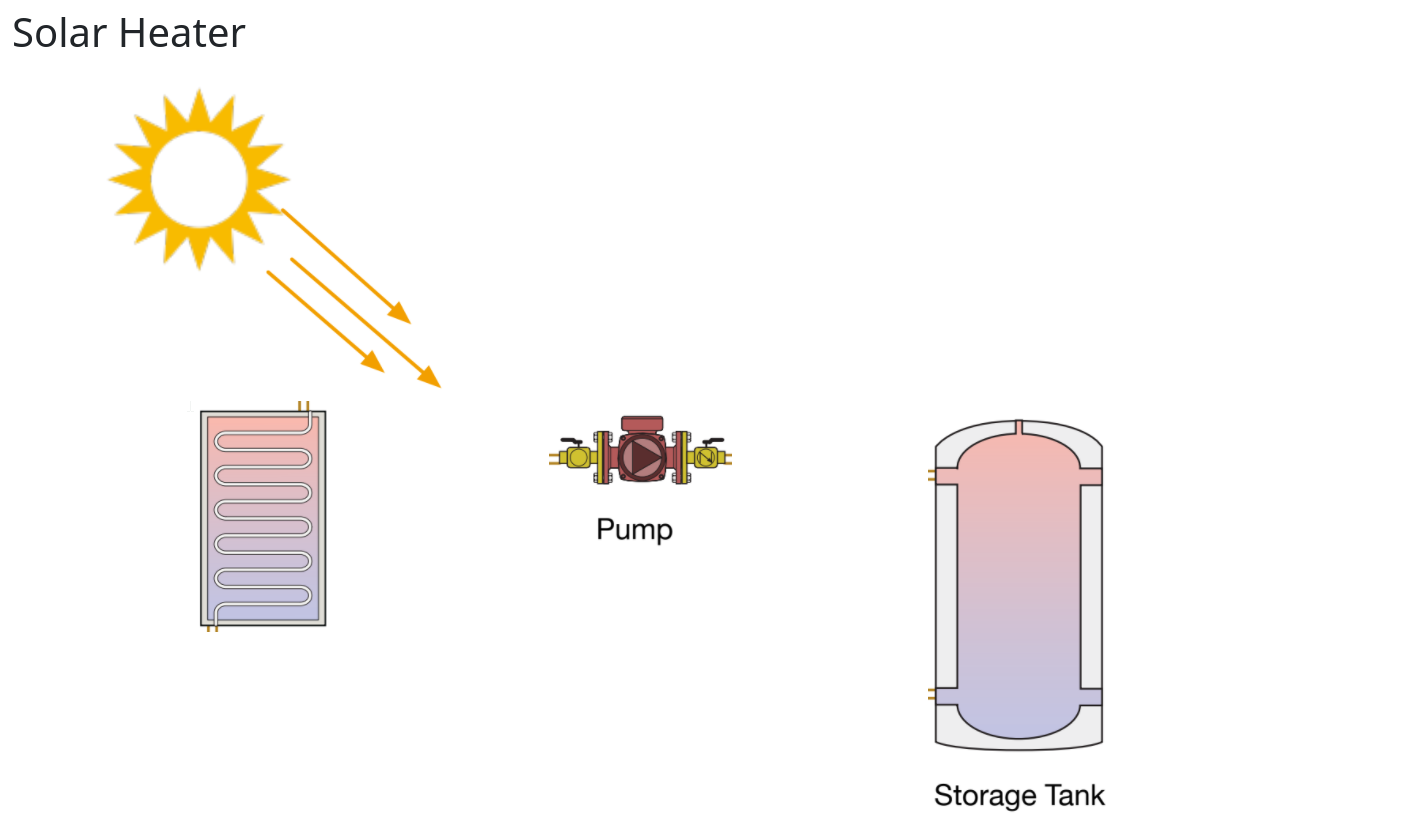
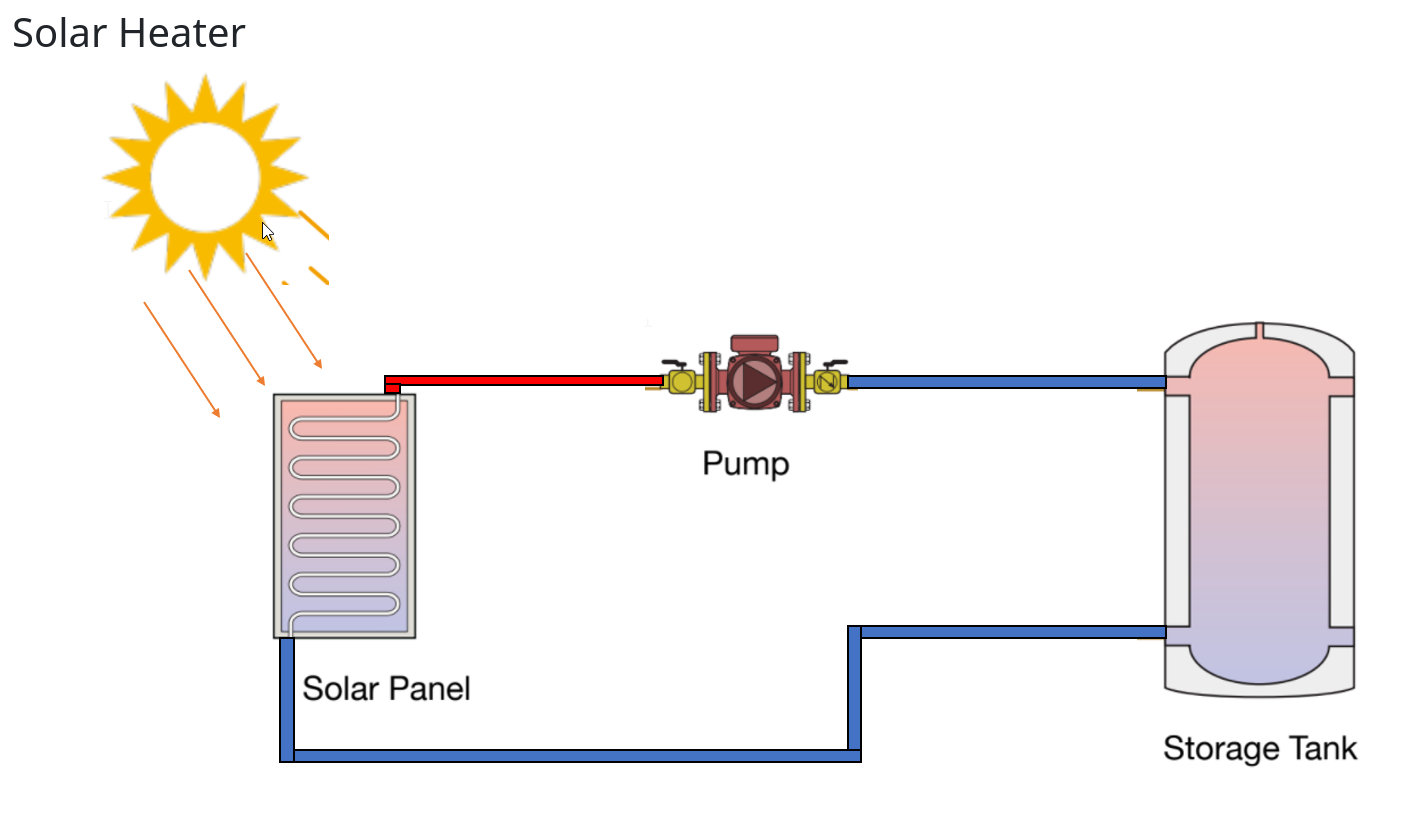
Before and after one commit to ds1242/solar-heater, a React (Create React App) app: page / in a window 1280 px wide. Shown: the whole page, 1405 px wide, since content can reach past the window. Built offline with nearby package versions, Linux system fonts and the light colour scheme.

Commit message:
imported initial system full design picture

```diff
--- a/src/components/System/System.jsx
+++ b/src/components/System/System.jsx
@@ -5,28 +5,20 @@ import sun from '../../assets/sun.png';
 import solarPanel from '../../assets/solar_panel.png';
 import storageTank from '../../assets/storage_tank.png';
 
+import systemInitial from '../../assets/initialSystemState.png';
+
 function System() {
+
+
+
     return (
         <Container>
             <Row>
+
                 <Col>
-                    <img src={sun} />
+                    <img src={systemInitial} />
                 </Col>
-                <Col>
-                </Col>
-                <Col>
-                </Col>
-            </Row>
-            <Row>
-                <Col>
-                    <img src={solarPanel} />
-                </Col>
-                <Col>
-                    <img src={pump} />
-                </Col>
-                <Col>
-                    <img src={storageTank} />
-                </Col>
+
             </Row>
         </Container>
     )
```
